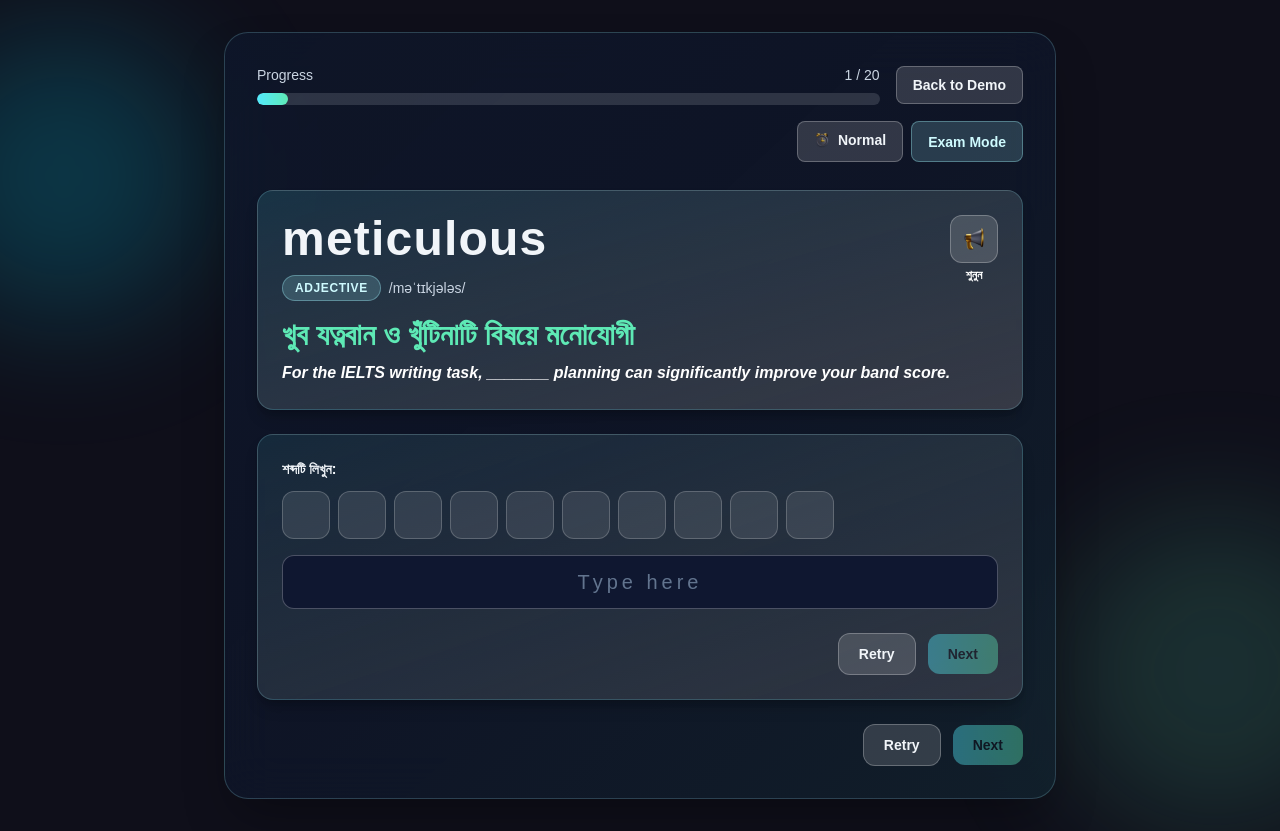
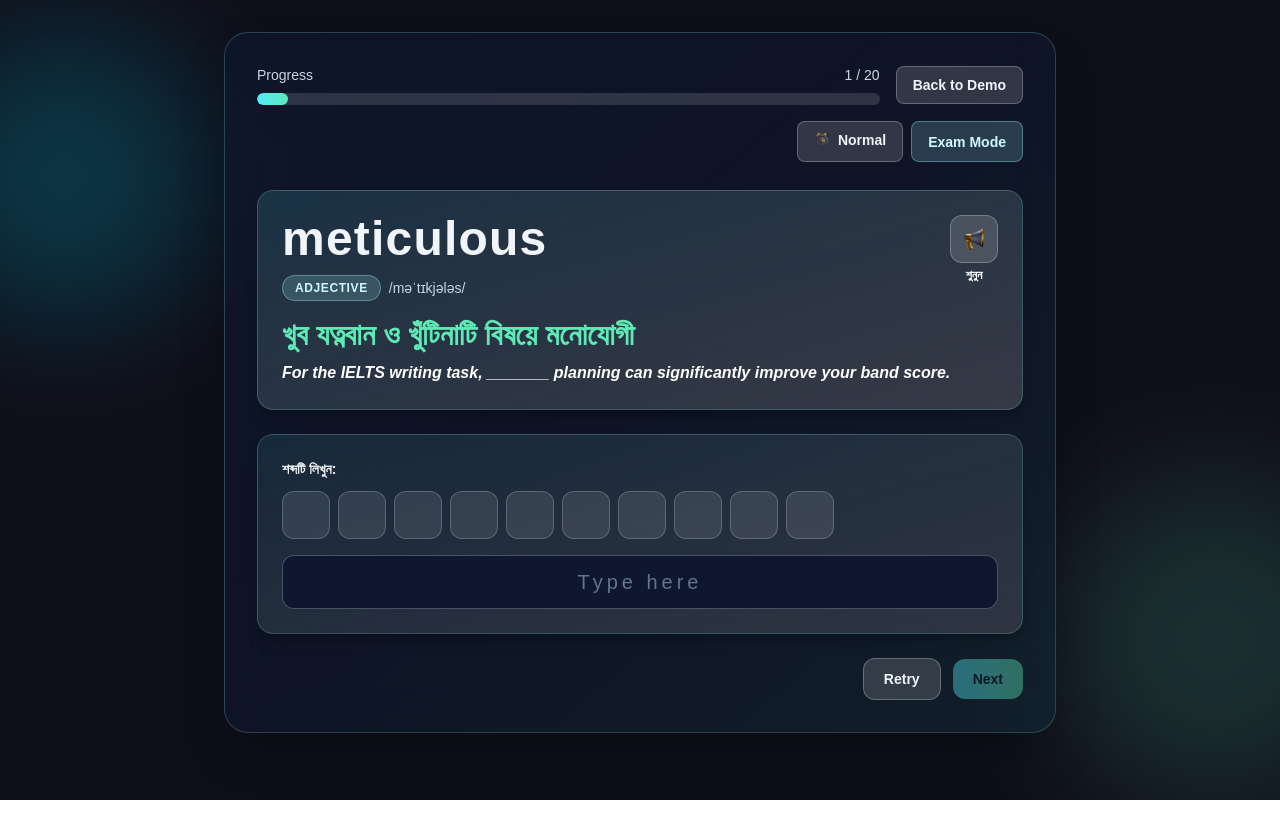
Before and after one commit to yeasinarafatx/easyvocab, a Next.js app: page /learn/demo-1 in a window 1280 px wide. After the commit the page ends 800 px from the top, so only its background shows below. Built offline with nearby package versions, Linux system fonts and the light colour scheme; no server answers.

Commit message:
fix(learn): remove duplicate button group causing keyboard to hide

```diff
--- a/src/app/learn/[levelId]/page.tsx
+++ b/src/app/learn/[levelId]/page.tsx
@@ -470,13 +470,6 @@ export default function LearnLevelPage() {
                   className="mt-4 w-full rounded-xl border border-white/25 bg-[#0f1730] px-3 py-3 text-center text-base tracking-[0.12em] text-slate-100 outline-none caret-transparent placeholder:text-slate-500 focus:border-cyan-200/60 sm:px-4 sm:text-xl sm:tracking-[0.2em]"
                   placeholder="Type here"
                 />
-
-                <div className="mt-4 flex items-center justify-end gap-3 sm:mt-6">
-                  {!examMode && (
-                    <button type="button" onClick={handleRetry} className="rounded-xl border border-white/25 bg-white/15 px-5 py-2.5 text-sm font-semibold text-slate-100 transition-all duration-200 hover:bg-white/20 active:scale-95 active:bg-white/25 cursor-pointer">Retry</button>
-                  )}
-                  <button type="button" onClick={handleNext} disabled={!isCorrect} className="rounded-xl bg-gradient-to-r from-cyan-300 to-emerald-300 px-5 py-2.5 text-sm font-bold text-[#0f0f1a] transition-all duration-200 enabled:hover:brightness-110 enabled:active:scale-95 enabled:cursor-pointer disabled:cursor-not-allowed disabled:opacity-40">Next</button>
-                </div>
               </div>
 
               <div className="mt-4 flex items-center justify-end gap-3 sm:mt-6">
```
